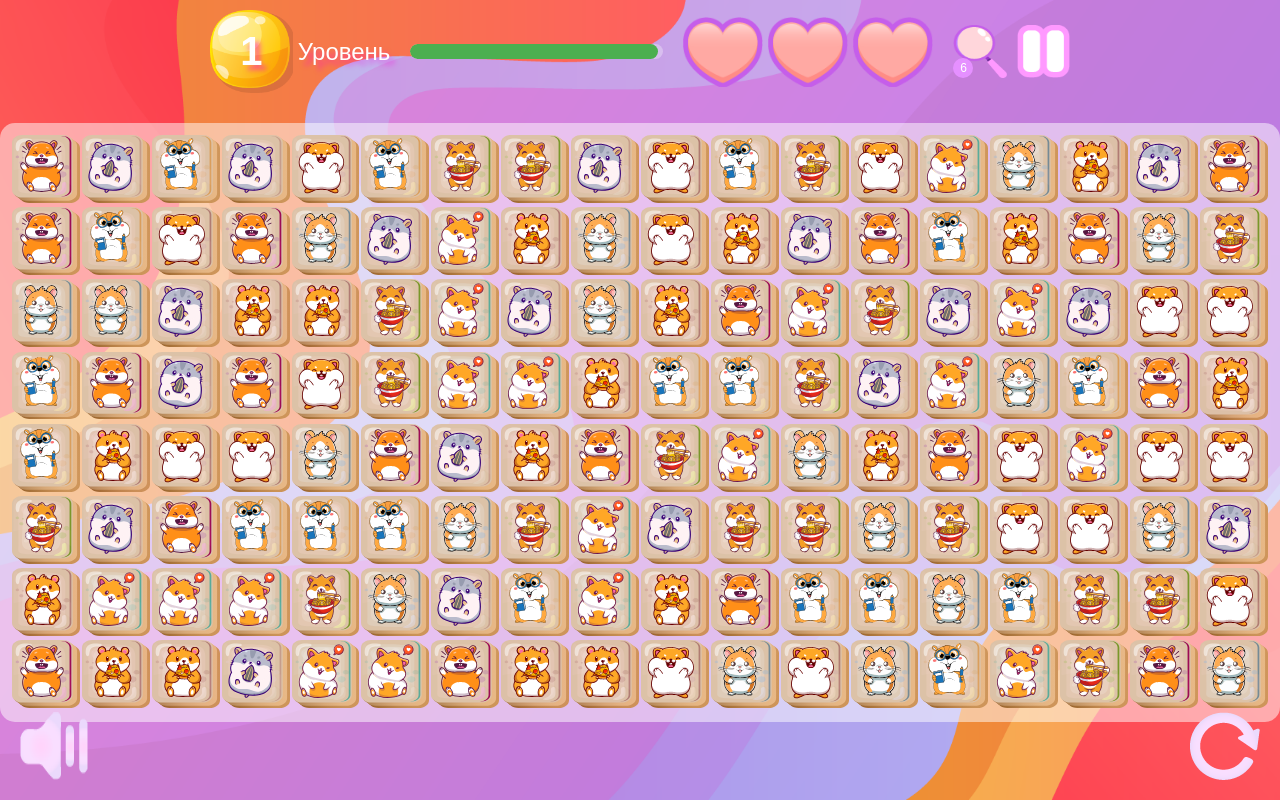
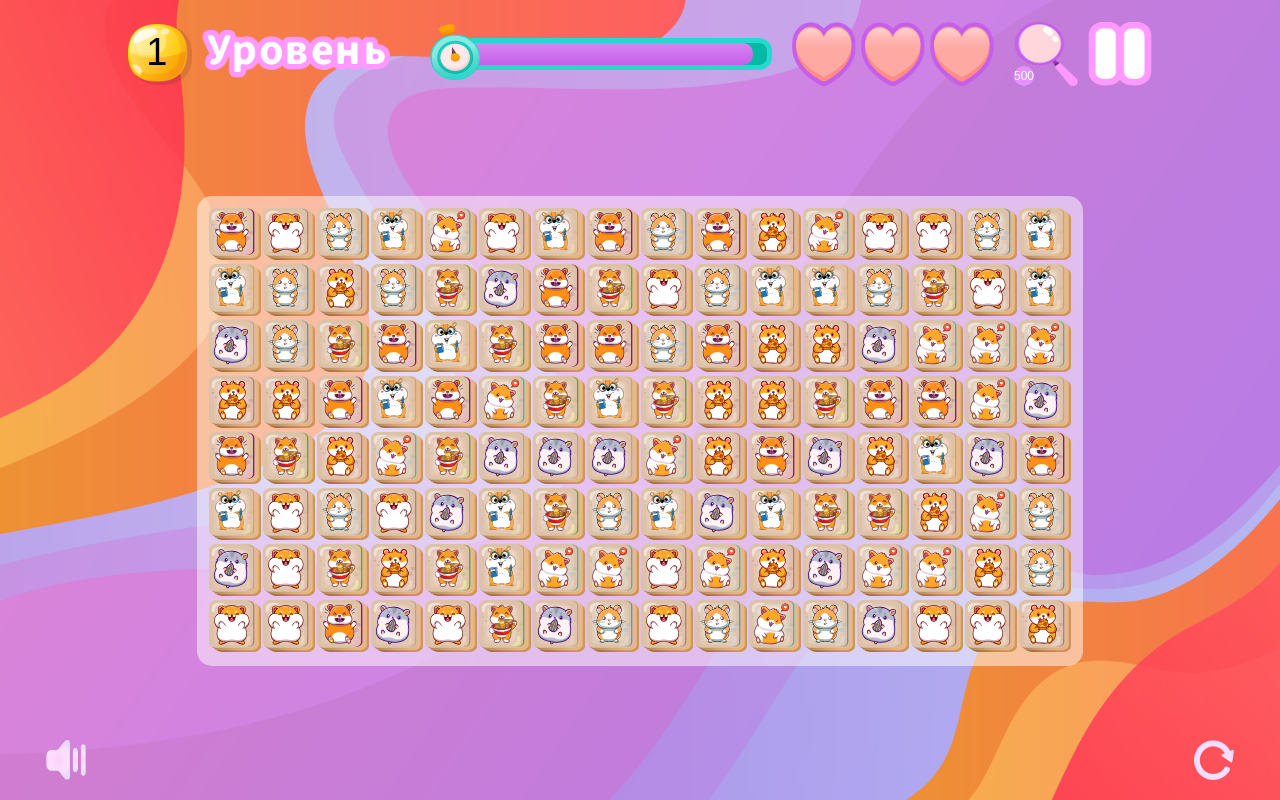
Before and after one commit to KhvanEvgenii/Majong, a plain HTML site: page index.html in a window 1280 px wide. Both pictures are taken after a click on the button "Начать". Drawn offline with Linux system fonts and the light colour scheme.

Commit message:
Улучшен интерфейс

```diff
--- a/index.html
+++ b/index.html
@@ -15,6 +15,9 @@
         <source src="audio/background.mp3" type="audio/mp3">
         Your browser does not support the audio element.
     </audio>
+
+    <div id="blur" class="blur"></div>
+
     <div id="startMenu" class="startMenu">
         <button id="but_start" class="buttonMenu buttonMainMenu">Начать</button>
     </div>
@@ -22,24 +25,39 @@
     <div id="gameContainer" class="game-container">
         <div class="top-bar">
             <div class="level">
-                <div id="level-number" class="level-circle">1</div>
-                <div class="level-text">Уровень</div>
+                <div class="levelNum" id="levelNum">1</div>
+                <img src="static/level.png" alt="Уровень">
             </div>
 
-            <div class="progress-bar">
-                <div id="myBar" class="progress"></div>
+            <div class="progressDiv">
+                <img class="progressPic" src="static/progressClock.png" alt="⏱">
+                <div class="progress-bar">
+                    <div id="myBar" class="progress"></div>
+                </div>
             </div>
 
-            <div class="hearts">
-                <div class="heart heartGame heartsFull"></div>
-                <div class="heart heartGame heartsFull"></div>
-                <div class="heart heartGame heartsFull"></div>
+            <div id="hearts" class="hearts">
+                <div class="heart">
+                    <img class="heartPic" Id="heartFull0" src="static/heartsFull.png" alt="🔍">
+                    <img class="heartPic" Id="heartBroken0" src="static/heartsBroken.png" alt="🔍">
+                </div>
+                <div class="heart">
+                    <img class="heartPic" Id="heartFull1" src="static/heartsFull.png" alt="🔍">
+                    <img class="heartPic" Id="heartBroken1" src="static/heartsBroken.png" alt="🔍">
+                </div>
+                <div class="heart">
+                    <img class="heartPic" Id="heartFull2" src="static/heartsFull.png" alt="🔍">
+                    <img class="heartPic" Id="heartBroken2" src="static/heartsBroken.png" alt="🔍">
+                </div>
             </div>
             <div class="controls">
-                <button id='help' class="zoom"><img src="static/help.png" alt="🔍">
+                <div id='help' class="zoom">
+                    <img class="topbarPic" src="static/help.png" alt="🔍">
                     <div id="helpcount" class="helpcount">6</div>
-                </button>
-                <button id='but_pause' class="pause"> <img src="static/pause.png" alt="⏸️"></button>
+                </div>
+                <div id='but_pause' class="pause">
+                    <img class="topbarPic" src="static/pause.png" alt="⏸️">
+                </div>
             </div>
         </div>
         <div class="game-area">
@@ -47,13 +65,11 @@
             </div>
         </div>
 
-
         <div class="bottom-bar">
-            <img id = 'sound' class="sound" src="static/soundon.png" alt="🔊">
+            <img id='sound' class="sound" src="static/soundon.png" alt="🔊">
             <img id="refresh" class="refresh" src="static/refresh.png" alt="↻">
         </div>
     </div>
-    <div id="blur" class="blur"></div>
 
     <div id="pause" class="pause_screen">
         <button id="unpause" alt="▶️"></button>
@@ -66,16 +82,8 @@
                 <h2>Уровень пройден</h2>
             </div>
 
-            <div class="modal-hearts">
-                <div class="heart">
-                    <div class="heart heartModal heartsFull"></div>
-                </div>
-                <div class="heart">
-                    <div class="heart heartModal heartsFull"></div>
-                </div>
-                <div class="heart">
-                    <div class="heart heartModal heartsFull"></div>
-                </div>
+            <div id="modalHearts" class="modal-hearts">
+
             </div>
             <!-- <h2>Очки:</h2> -->
 
--- a/interface.js
+++ b/interface.js
@@ -1,22 +1,19 @@
 function updateHeart() {
     for (let i = 0; i < 3; i++) {
-        const gameHeartsClasses = hearts[i].classList;
-        const modalHeartsClasses = heartsModal[i].classList;
 
         if (i <= currentLife - 1) {
-            gameHeartsClasses.add("heartsFull");
-            gameHeartsClasses.remove("heartsBroken");
-            modalHeartsClasses.add("heartsFull");
-            modalHeartsClasses.remove("heartsBroken");
+            document.getElementById('heartFull' + i).style.display = "block";
+            document.getElementById('heartBroken' + i).style.display = "none";
         }
 
         if (i > currentLife - 1) {
-            gameHeartsClasses.remove("heartsFull");
-            gameHeartsClasses.add("heartsBroken");
-            modalHeartsClasses.remove("heartsFull");
-            modalHeartsClasses.add("heartsBroken");
+            document.getElementById('heartFull' + i).style.display = "none";
+            document.getElementById('heartBroken' + i).style.display = "block";
         }
     }
+
+    heartsModal.innerHTML = heartsDiv.innerHTML;
+
 }
 
 function showModalDialoge() {
@@ -48,7 +45,7 @@ function showModalDialoge() {
 }
 
 function hideModalDialoge() {
-    gameContainer.style.display = 'block';
+    gameContainer.style.display = 'flex';
     startMenu.style.display = 'none';
     timeUpModal.style.display = 'none';
     blurDiv.style.display = 'none';
@@ -68,7 +65,7 @@ function paintBackGround(tile1, tile2) {
     }, 700);
 }
 
-function availableTile(tile1, tile2) {
+function availableTile(tile1, tile2, time = 1, delay = 1000) {
     tile1.classList.add('availableTile');
     tile2.classList.add('availableTile');
 
@@ -100,7 +97,7 @@ function availableTile(tile1, tile2) {
     const controlY = midY - 50; // Регулирует изгиб кривой
 
     // Формируем путь с помощью кривой Безье
-    const d = `M ${x1} ${y1} Q ${controlX} ${controlY} ${x2} ${y2}`;
+    const d = `M ${x1} ${y1} Q ${x1} ${y1} ${x2} ${y2}`;
 
     path.setAttribute("d", d);
     path.setAttribute("stroke", "#22ff77");
@@ -131,14 +128,14 @@ function availableTile(tile1, tile2) {
     // Добавляем анимацию
     path.style.strokeDasharray = path.getTotalLength();
     path.style.strokeDashoffset = path.getTotalLength();
-    path.style.animation = "drawArrow 1s ease-out forwards";
+    path.style.animation = `drawArrow ${time}s ease-out forwards`;
 
     // Удаляем SVG после анимации
     setTimeout(() => {
         svg.remove();
         tile1.classList.remove('availableTile');
         tile2.classList.remove('availableTile');
-    }, 1000);
+    }, delay);
 }
 
 function updateInterface() {
--- a/scripts.js
+++ b/scripts.js
@@ -1,9 +1,10 @@
 const gameContainer = document.getElementById('gameContainer');
 const gameBoard = document.getElementById('game-board');
-const levelElement = document.getElementById('level-number');
+const levelElement = document.getElementById('levelNum');
 const progressBar = document.getElementById("myBar");
-const hearts = document.getElementsByClassName("heartGame");
-const heartsModal = document.getElementsByClassName("heartModal");
+const hearts = document.getElementsByClassName("heartPic");
+const heartsDiv = document.getElementById("hearts");
+const heartsModal = document.getElementById("modalHearts");
 const pauseBut = document.getElementById('but_pause');
 const helpBut = document.getElementById('help');
 const helpCountElement = document.getElementById('helpcount');
@@ -24,7 +25,10 @@ const backgroundMusic = document.getElementById('backgroundMusic');
 const refreshBut = document.getElementById('refresh');
 
 butModal.addEventListener('click', () => reStartGame())
-but_start.addEventListener('click', () => {reStartGame();document.getElementById('backgroundMusic').play();})
+but_start.addEventListener('click', () => {
+    reStartGame();
+    // document.getElementById('backgroundMusic').play();
+})
 pauseBut.addEventListener('click', () => pauseGame())
 unpauseBut.addEventListener('click', () => reStartGame())
 helpBut.addEventListener('click', () => help())
@@ -37,11 +41,11 @@ function closeTimeUpModal() {
 }
 
 // game settings
-const numCols = 18;
+const numCols = 16;
 const numRows = 8;
 const gameSize = numCols * numRows / 2;
 const startdiff = 7;
-const T1 = 12000;  // Время на первый уровень (сек)
+const T1 = 6000;  // Время на первый уровень (сек)
 const dT = 5;    // Уменьшение времени на уровень (сек)
 const B_max = 5; // Максимальное бонусное время (сек)
 const t_b = 400;   // Пороговое время для бонуса (сек)
@@ -56,7 +60,10 @@ let levelTime; // Максимальное время на этот раунд (
 let currentLife = 3; // Количесто жизней
 let gametimer;
 let gameCondition = Conditions.standart;;
-let helpCount = 6;
+let helpCount = 500;
+let currentReshaffle = 0;
+const maxReshaffle = 20;
+
 
 let gameLVL = 1;
 levelElement.innerText = gameLVL;
@@ -66,10 +73,6 @@ let selectedTiles = [];
 let matrix = [];
 
 function createQueue() {
-    // Коты
-    // Собаки
-    // Хомяки 30-39
-    // Максимум 34
     const allTiles = [
         '30', '31', '32', '33', '34', '36', '37',
         '38', '39', '41', '42', '43', '51', '52',
@@ -101,7 +104,6 @@ function start_countdown() {
 
         if (finalTime <= 0) {
             currentLife--;
-            // Заменяем alert на показ модального окна
             if (currentLife == 0) {
                 gameCondition = Conditions.end;
                 updateHeart();
@@ -119,7 +121,6 @@ function start_countdown() {
     }, 10);
 }
 
-// Функция расчета бонусного времени
 function calculateBonusTime(pairTime) {
     return pairTime <= t_b ? B_max * (1 - pairTime / t_b) * 100 : 0;
 }
@@ -146,30 +147,30 @@ function createTable() {
         for (let j = 0; j < matrix[i].length; j++) {
 
             const number = matrix[i][j];
+
             const tile = document.createElement('td');
             // tile.textContent = matrix[i][j];
             tile.classList.add('tile');
             tile.classList.add(`row${i}`);
             tile.classList.add(`col${j}`);
             tile.classList.add(`val${matrix[i][j]}`);
-            tile.addEventListener('click', () => selectTile(tile));
-
             // tile.innerText =`row${i}col${j}`;
 
-            if (number != 0){
+            if (number != 0) {
                 const image = document.createElement('img');
-                // image.width = 70;
-                // image.height = 70;
                 image.alt = "Плитка";
                 image.src = `plates/white/${number}.svg`;
                 tile.append(image);
+                tile.addEventListener('click', () => selectTile(tile));
+            }
+            else {
+                tile.classList.add('matched');
             }
             row.appendChild(tile);
         }
         table.appendChild(row);
     }
 
-    // Добавляем таблицу после игрового поля
     gameBoard.appendChild(table);
 }
 
@@ -187,12 +188,16 @@ function selectTile(tile) {
 
             tile1.classList.add('matched');
             tile2.classList.add('matched');
+            tile1.classList.remove('selected');
+            tile2.classList.remove('selected');
 
             const tile1data = getTileData(tile1);
             const tile2data = getTileData(tile2);
 
             matrix[tile1data.row][tile1data.col] = 0;
             matrix[tile2data.row][tile2data.col] = 0;
+
+            availableTile(tile1, tile2, .01, 300);
 
             let bonusTime = calculateBonusTime(pairTime);
             finalTime = Math.min(levelTime, finalTime + bonusTime);
@@ -224,7 +229,7 @@ function getTileData(tile) {
             value = className.replaceAll('val', '');
     }
 
-    return {row, col, value};
+    return { row, col, value };
 }
 
 function checkMatch(tile1, tile2) {
@@ -233,7 +238,7 @@ function checkMatch(tile1, tile2) {
     const tile2data = getTileData(tile2);
 
     if (tile1data.value === tile2data.value) {
-       return isPath(matrix, tile1data, tile2data);
+        return isPath(matrix, tile1data, tile2data);
     }
     return false;
 }
@@ -254,6 +259,12 @@ function checkgamecondition() {
         showModalDialoge();
         clearInterval(gametimer);
     }
+    else {
+        if (!isAvailableTile()) {
+            currentReshaffle = 0;
+            reshafle(true);
+        }
+    }
 }
 
 function pauseGame() {
@@ -273,15 +284,18 @@ function reStartGame() {
     if (gameCondition == Conditions.win) {
         gameLVL++;
     }
+
     if (gameCondition == Conditions.end) {
         currentLife = 3;
         gameLVL = 1;
     }
+
     if (gameCondition != Conditions.lostheart && gameCondition != Conditions.pause) {
         clearTable();
         createQueue();
         createTiles();
         createTable();
+        reshafle(true);
     }
 
     updateInterface();
@@ -292,29 +306,28 @@ function reStartGame() {
 }
 
 function help() {
+    if (helpCount == 0)
+        return;
+
     const table = document.getElementById('matrix-table');
     const rows = table.getElementsByTagName('tr');
 
-    // Перебираем все плитки
     for (let i = 0; i < rows.length; i++) {
         const cells = rows[i].getElementsByTagName('td');
         for (let j = 0; j < cells.length; j++) {
             const currentTile = cells[j];
 
-            // Пропускаем уже совпавшие плитки
             if (currentTile.classList.contains('matched')) continue;
 
-            // Ищем возможные совпадения
             for (let m = 0; m < rows.length; m++) {
                 const searchCells = rows[m].getElementsByTagName('td');
                 for (let n = 0; n < searchCells.length; n++) {
-                    // Пропускаем ту же самую плитку и уже совпавшие
                     if (i === m && j === n) continue;
                     const targetTile = searchCells[n];
                     if (targetTile.classList.contains('matched')) continue;
 
                     const isPath = checkMatch(currentTile, targetTile);
-                    if (isPath){
+                    if (isPath) {
                         helpCount--;
                         availableTile(currentTile, targetTile);
                         updateInterface();
@@ -324,6 +337,35 @@ function help() {
             }
         }
     }
+}
+
+function isAvailableTile() {
+    const table = document.getElementById('matrix-table');
+    const rows = table.getElementsByTagName('tr');
+
+    for (let i = 0; i < rows.length; i++) {
+        const cells = rows[i].getElementsByTagName('td');
+        for (let j = 0; j < cells.length; j++) {
+            const currentTile = cells[j];
+
+            if (currentTile.classList.contains('matched')) continue;
+
+            for (let m = 0; m < rows.length; m++) {
+                const searchCells = rows[m].getElementsByTagName('td');
+                for (let n = 0; n < searchCells.length; n++) {
+                    if (i === m && j === n) continue;
+                    const targetTile = searchCells[n];
+                    if (targetTile.classList.contains('matched')) continue;
+
+                    const isPath = checkMatch(currentTile, targetTile);
+                    if (isPath) {
+                        return true;
+                    }
+                }
+            }
+        }
+    }
+    return false;
 }
 
 function toggleSound() {
@@ -336,11 +378,23 @@ function toggleSound() {
     }
 }
 
-function reshafle() {
+function reshafle(freeShuffle = false) {
 
     if (gameCondition === Conditions.pause || gameCondition === Conditions.end) {
         return;
     }
+    if (currentLife === 0) {
+        return;
+    }
+
+    gameBoard.classList.add('reshuffle');
+
+    setTimeout(() => {  } , 1000);
+
+    if (!freeShuffle) {
+        currentLife--;
+    }
+
     clearTable();
 
     for (let i = 0; i < numRows; i++) {
@@ -355,9 +409,11 @@ function reshafle() {
         }
     }
 
+    updateHeart();
     createTable();
+
+    if (!isAvailableTile() && currentReshaffle < maxReshaffle) {
+        currentReshaffle++;
+        reshafle(true);
+    }
 }
-
-
-// Инициализация игры
-// reStartGame();
--- a/styles.css
+++ b/styles.css
@@ -10,20 +10,20 @@
 
 body {
     display: flex;
-    justify-content: center;
-    align-items: center;
-    margin: 0;
     font-family: Arial, sans-serif;
     background-image: url("static/background.png");
     background-size: cover;
     background-position: center;
     background-repeat: no-repeat;
     background-attachment: fixed;
-    width: 100vw;
-    height: 100vh;
     padding: 0;
     font-size: 18px;
-    overflow: hidden
+    flex-direction: column;
+    justify-content: center;
+    align-items: center;
+    overflow: hidden;
+    height: 100dvh;
+    width: 100dvw;
 }
 
 .startMenu {
@@ -86,101 +86,138 @@ body {
     width: 100%;
     height: 100%;
     background-color: rgba(0, 0, 0, 0.5);
-    /* Добавляем полупрозрачный черный фон */
+}
+
+.heartPic {
+    height: 8dvh;
+    aspect-ratio: 1;
+}
+
+.topbarPic {
+    height: 8dvh;
+    aspect-ratio: 1;
+    vertical-align: middle;
 }
 
 .game-container {
+    margin-top: 0.5dvh;
     display: flex;
     flex-direction: column;
+    justify-content: space-around;
     align-items: center;
-    justify-content: center;
-    height: 100vh;
-    width: 100%;
+    height: 100dvh;
+    width: 100dvw;
 }
 
 .top-bar {
-    top: 0;
-    left: 0;
-    right: 0;
+
+    height: 10dvh;
     display: flex;
     align-items: center;
-    justify-content: center;
+    justify-content: space-around;
+    margin: 10px 0 0 0 ;
+    width: 80%;
     gap: 20px;
-    margin-bottom: 20px;
-    width: 100%;
-    padding: 10px 20px;
-    border-radius: 0;
-    z-index: 1;
+    background-color: rgb(0/0, 0/0, 0/0);
 }
 
 .level {
     display: flex;
     align-items: center;
-    gap: 5px;
+    gap: 10px;
+    background-color: rgba(0, 0, 0, 0);
+    font-size: calc(10px + 1.2vw);
+    height: 100%;
 }
 
-.level-circle {
-    width: 83px;
-    height: 83px;
-    background-image: url('static/levelCircle.png');
-    background-size: cover;
+.level img {
+    height: 60%;
+}
+
+.levelNum {
     display: flex;
+    justify-content: center;
+    align-items: center;
+    background-image: url(static/levelCircle.png);
+    background-position: center;
+    background-size: contain;
+    background-repeat: no-repeat;
+    width: 4rem;
+    height: 4rem;
+    font-size: 1.5em;
+    padding-bottom: 0.2rem;
+    padding-right: 0.4rem;
+}
+
+.progressDiv {
+    display: flex;
+    flex: 1 1 35%;
     align-items: center;
     justify-content: center;
-    font-weight: bold;
-    color: white;
-    font-size: 40px;
-    text-shadow: 5px 5px 5px rgba(255, 0, 221, 0.5);
+    background-color: rgba(0, 0, 0, 0);
+    height: 100%;
 }
 
-.level-text {
-    color: white;
-    font-size: 24px;
-    text-shadow: 5px 5px 5px rgba(255, 0, 221, 0.5);
+.progressDiv img {
+    height: 70%;
+    aspect-ratio: 1;
+    position: relative;
+    left: 20px;
+    top: -2px;
+    aspect-ratio: 1/1.1;
 }
 
 .progress-bar {
-    flex: 0.4;
-    height: 15px;
-    background: rgba(255, 255, 255, 0.3);
-    border-radius: 10px;
+    width: 100%;
+    height: 40%;
+    background: rgba(5, 185, 165);
+    border: rgba(36, 217, 205) 5px solid;
+    border-radius: 13px;
     overflow: hidden;
+    /* margin: 5px; */
 }
 
 .progress {
-    flex: 0.4;
     height: 100%;
     width: 100%;
-    background: #4CAF50;
+    background-image: linear-gradient(rgb(217, 134, 241), rgb(197, 94, 234));
     border-radius: 10px;
+    z-index: 10;
 }
 
 .hearts {
+    height: 100%;
     display: flex;
+    justify-content: center;
+    align-items: center;
     gap: 5px;
-    position: relative;
     z-index: 1;
+}
+
+.heart {
+    display: flex;
+    height: 100%;
+    align-items: center;
 }
 
 .heartsFull {
     background-image: url("static/heartsFull.png");
     background-size: cover;
     z-index: 2;
+    max-width: 100%;
+    aspect-ratio: 1;
 }
 
 .heartsBroken {
     background-image: url("static/heartsBroken.png");
     background-size: cover;
     z-index: 2;
-}
-
-.heart {
-    font-size: 24px;
-    width: 80px;
-    height: 70px;
+    max-width: 100%;
+    aspect-ratio: 1;
 }
 
 .controls {
+    height: 100%;
     display: flex;
     align-items: center;
     gap: 10px;
@@ -200,8 +237,8 @@ body {
 }
 
 .controls button img {
-    width: 4em;
-    height: 4em;
+    width: 80%;
+    height: 80%;
 }
 
 .helpcount {
@@ -219,24 +256,44 @@ body {
     font-size: 12px;
 }
 
+.zoom {
+    position: relative;
+}
+
 .game-area {
-    background: rgba(255, 255, 255, 0.5);
-    border-radius: 15px;
     margin: auto;
     padding: 10px;
     display: flex;
     justify-content: center;
     align-items: center;
-    width: fit-content;
+    /* width: fit-content; */
 }
 
 #game-board {
     display: flex;
     justify-content: center;
     align-items: center;
-    flex-wrap: wrap;
+    background: rgba(255, 255, 255, 0.5);
+    border-radius: 15px;
+    padding: 10px;
+    /* flex-wrap: wrap; */
     gap: 1px;
     margin: auto;
+    margin-top: -2rem;
+}
+
+@media (max-width: 915px) {
+    #game-board {
+        transform: scale(0.8);
+    }
+
+    .levelNum {
+        width: 2.5rem;
+        height: 2.5rem;
+        font-size: 1.2em;
+        padding-bottom: 0.1rem;
+        padding-right: 0.2rem;
+    }
 }
 
 .bottom-bar {
@@ -250,12 +307,11 @@ body {
     z-index: 3;
 }
 
-.bottom-bar button {
-    width: 40px;
-    height: 40px;
-    border: none;
-    background: none;
-    font-size: 20px;
+.bottom-bar img {
+    max-height: 5dvh;
+    aspect-ratio: 1;
+    margin-left: 2dvw;
+    margin-right: 2dvw;
 }
 
 .bottom-bar img {
@@ -263,7 +319,7 @@ body {
 }
 
 .tile {
-    width: 80px;
+    width: calc(65dvw/16);
     height: auto;
     /* display: flex; */
     justify-content: center;
@@ -275,21 +331,79 @@ body {
     transition: background-color 0.3s;
 }
 
+@keyframes tileSelected  {
+    0% {
+        transform: scale(1.1);
+    }
+    50% {
+        transform: scale(1.2);
+    }
+    100% {
+        transform: scale(1);
+    }
+}
+
+@keyframes nainSelected  {
+    0% {
+        transform: rotate(10deg);
+    }
+    50% {
+        transform: rotate(-10deg);
+    }
+    100% {
+        transform: rotate(0deg);
+    }
+}
+
+@keyframes tileMatched {
+    0% {
+        transform: scale(1);
+        visibility: visible;
+        opacity: 1;
+    }
+    50% {
+        transform: scale(0.5);
+    }
+    100% {
+        transform: scale(0);
+    }
+}
+
+@keyframes inReshaffle {
+    0% {
+        transform: rotate(0deg);
+    }
+    50% {
+        transform: rotate(180deg);
+    }
+    100% {
+        transform: rotate(360deg);
+    }
+}
+
+.reshuffle td {
+    animation: inReshaffle 0.7s linear;
+}
+
 .tile.selected {
     background-color: #f0ff22;
+    animation: tileSelected 0.7s linear infinite;
 }
 
 .tile.unpair {
     background-color: #ff2222;
+    animation: nainSelected 0.7s linear infinite;
 }
 
 .tile.availableTile {
     background-color: #22ff77;
+
 }
-
 
 .tile.matched {
     visibility: hidden;
+    opacity: 0;
+    animation: tileMatched 0.5s linear;
 }
 
 .container {
@@ -366,13 +480,14 @@ h2 {
     margin: 30px 0;
 }
 
-.zoom {
-    position: relative;
-}
+@keyframes fadeOut {
+    0% {
+        opacity: 1;
+    }
 
-@keyframes fadeOut {
-    0% { opacity: 1; }
-    100% { opacity: 0; }
+    100% {
+        opacity: 0;
+    }
 }
 
 @keyframes drawArrow {
```
Also changed, not shown: static/level.png (added), static/progressClock.png (added).
